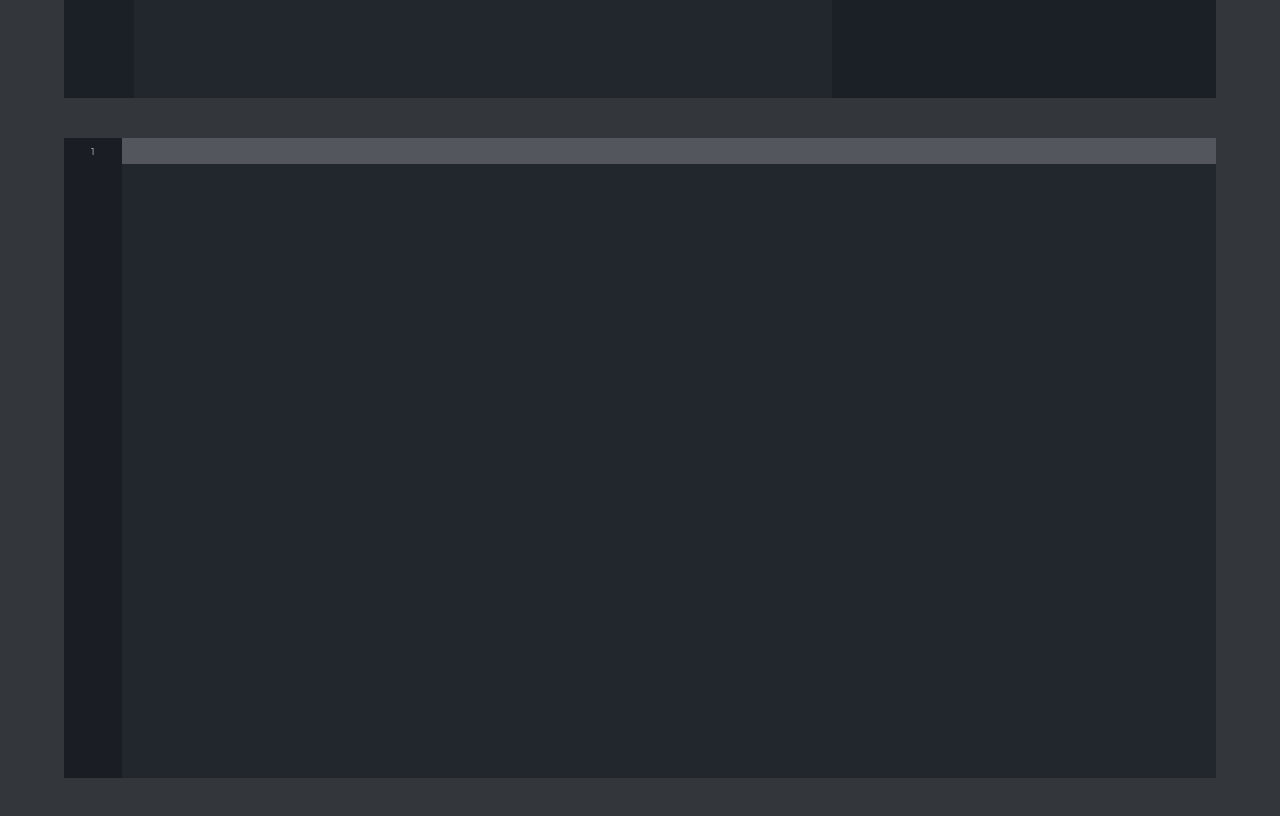
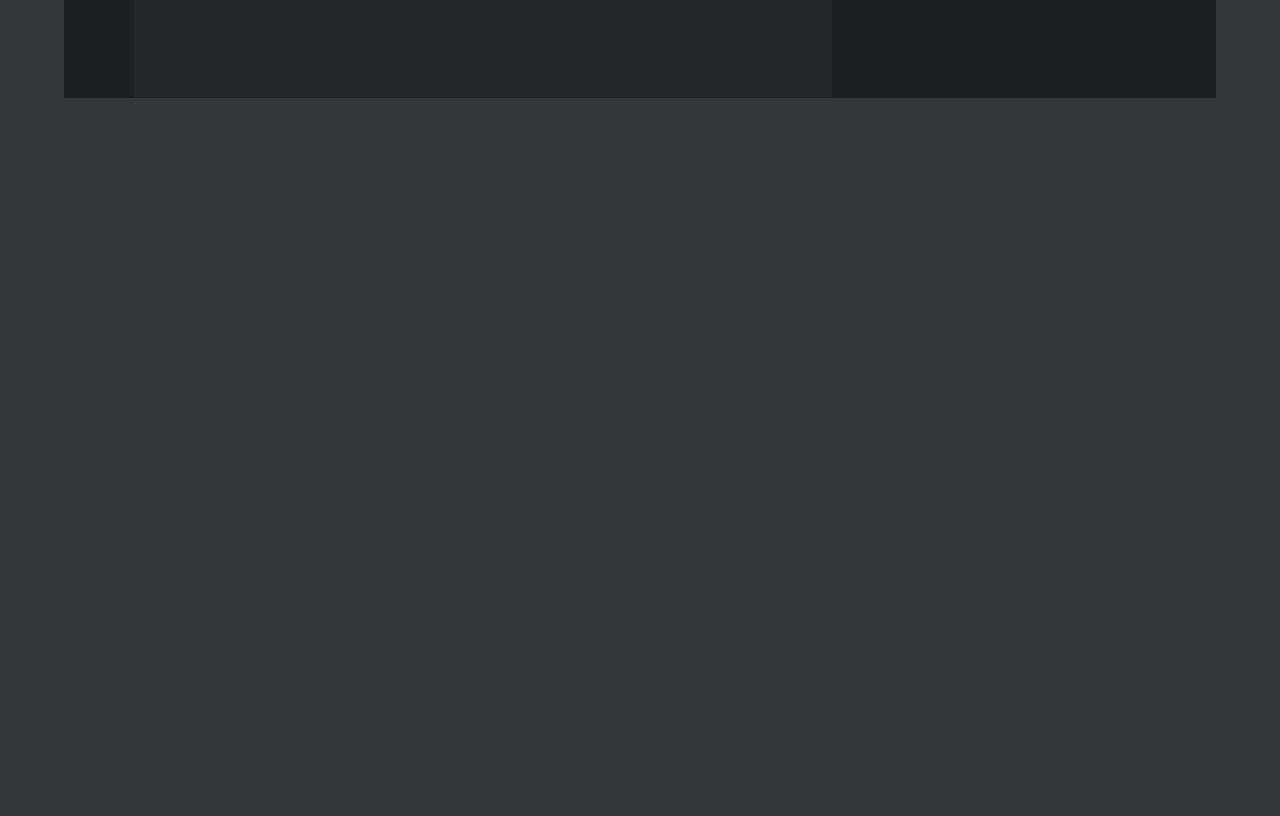
Before and after one commit to ashish25-bit/meg, a React (Create React App) app: page / in a window 1280 px wide. Shown: the part 680-1496 px from the top of the page. After the commit the page ends 800 px from the top, so only its background shows below. Built offline with nearby package versions, Linux system fonts and the light colour scheme.

Commit message:
functionality for adding tabs added, changing lines, pre tag instead of div tag for lines. sample editor removed, refs for lines removed.

```diff
--- a/src/App.css
+++ b/src/App.css
@@ -31,6 +31,10 @@
   .outputContainer {
     height: 45%;
   }
+
+  .editorContainer {
+    border-bottom: 1px solid #434242;
+  }
 }
 
 .editorContainer,
@@ -62,7 +66,7 @@
 
 .editorContainer .editor .editor-input {
   height: var(--editor-line-height);
-  background: rgba(255, 255, 255, 0.0);
+  background: var(--editor-current-line);
   color: #fff;
   padding: 0 10px;
   position: absolute;
@@ -80,8 +84,8 @@
   font-size: var(--editor-font-size);
 }
 .editorContainer .editor .editor-line.current-line {
-  background: var(--editor-current-line);
-  color: red;
+  opacity: 0;
+  pointer-events: none;
 }
 
 .editorContainer .gutter {
--- a/src/App.tsx
+++ b/src/App.tsx
@@ -2,14 +2,12 @@ import React, { Fragment } from 'react';
 import './App.css';
 import Header from './components/Header';
 import MainContainer from './components/MainContainer';
-import Sample from './components/Sample';
 
 const App: React.FC = () => {
   return (
     <Fragment>
       <Header />
       <MainContainer />
-      <Sample />
     </Fragment>
   );
 }
--- a/src/compiler/CodeAnalysis/Syntax/Lexer.ts
+++ b/src/compiler/CodeAnalysis/Syntax/Lexer.ts
@@ -46,9 +46,9 @@ export class Lexer {
             return new SyntaxToken('EOF', TokenKind.EndOfFileToken, null);
 
         // is a whiteSpace
-        if (ch === ' ') {
+        if (ch === ' ' || ch === '\t') {
             let str = "";
-            while (this.getChar() === ' ') {
+            while (this.getChar() === ' ' || this.getChar() === '\t') {
                 str = str + ' ';
                 this.next();
             }
--- a/src/components/Editor.tsx
+++ b/src/components/Editor.tsx
@@ -7,9 +7,7 @@ const Editor: React.FC = () => {
   const inputRef = useRef<HTMLInputElement>(null);
   const [lines, setLines] = useState(1);
   const [currentLine, setCurrentLine] = useState(1);
-  const [lineData, setLineData] = useState(Array<string>());
-  const lineRef = useRef(Array<HTMLDivElement>());
-  lineRef.current = Array<HTMLDivElement>();
+  const [lineData, setLineData] = useState([""]);
 
   const { setEditorData, run, editorData } = useContext(EditorContext);
 
@@ -33,22 +31,56 @@ const Editor: React.FC = () => {
     if (e.key === 'Enter') {
       e.preventDefault();
       run();
+
+      let newArray = [...lineData];
+      newArray[currentLine - 1] = `${editorData} `;
+
+      if (lines === currentLine)
+        newArray.push("");
+      else
+        newArray.splice(currentLine, 0, "")
+
+      setLineData(newArray);
       setLines(prevState => prevState + 1);
       setCurrentLine(prevState => prevState + 1);
-      setLineData(prevData => [...prevData, `__ ${editorData}`]);
       setEditorData("");
     }
+
+    if (e.code === 'Backspace' && editorData === '') {
+      let newArray = lineData.filter((_, index) =>
+        currentLine !== index + 1
+      )
+      setLineData(newArray);
+
+      if (currentLine !== 1) {
+        setLines(prevData => prevData - 1);
+        setCurrentLine(prevData => prevData - 1);
+        setEditorData(newArray[currentLine - 2]);
+      }
+    }
+
+    if (e.code === 'Tab') {
+      e.preventDefault();
+      const newEditorData = `${editorData}\t`;
+      setEditorData(newEditorData);
+    }
+
+  }
+
+  function onBlurEventCapture() {
+    let newArray = [...lineData];
+    newArray[currentLine - 1] = `${editorData} `;
+    setLineData(newArray);
   }
 
   function clickOnLine(lineIndex: number): void {
-    setEditorData(lineData[lineIndex]);
-    setCurrentLine(lineIndex+1)
-  }
-
-  function assignRef(el: HTMLDivElement) {
-    if (el) {
-      lineRef.current.push(el);
-    }
+    setEditorData(
+      lineData[lineIndex] === undefined ?
+        "" :
+        lineData[lineIndex]
+    );
+    setCurrentLine(lineIndex+1);
+    inputRef.current?.focus();
   }
 
   return (
@@ -69,22 +101,23 @@ const Editor: React.FC = () => {
           autoCorrect="off"
           autoComplete="off"
           autoFocus={true}
+          onBlur={() => onBlurEventCapture()}
         />
         {
           new Array(lines).fill(0).map((_, i) => (
-            <div
+            <pre
               className={i + 1 === currentLine ?
                 'current-line editor-line' :
                 'editor-line'}
               key={i}
               onClick={() => clickOnLine(i)}
-              ref={assignRef}
             >
               {i + 1 === currentLine ? "" : lineData[i]}
-            </div>
+            </pre>
           ))
         }
       </div>
+      {/* <button onClick={() => console.log(lineData)}>Click</button> */}
     </div>
   )
 }
--- a/src/components/Sample.tsx
+++ /dev/null
@@ -1,104 +0,0 @@
-import React, { useRef, useState } from 'react';
-
-const Sample = () => {
-
-	const [lines, setLines] = useState(1);
-	const [currentLine, setCurrentLine] = useState(1);
-	const ele = useRef<HTMLDivElement>(null);
-	const currentLineRef = useRef<HTMLDivElement>(null);
-	const inputRef = useRef<HTMLInputElement>(null);
-
-	function captureKeyDown(e: React.KeyboardEvent<HTMLInputElement>) {
-		if (e.key === 'Enter') {
-			e.preventDefault();
-			setLines(prevState => prevState + 1);
-			setCurrentLine(prevState => prevState + 1);
-		}
-	}
-
-	function inputText(e: React.FormEvent<HTMLInputElement>) {
-		if (currentLineRef.current && inputRef.current) {
-			inputRef.current.style.minWidth = `${currentLineRef.current.scrollWidth - 20}px`;
-			currentLineRef.current.innerText = inputRef.current.value;
-		}
-	}
-
-  return (
-    <div style={{ ...main, overflowY: 'auto', overflowX: 'hidden' }}>
-			<div style={{...gutter, textAlign: "center"}}>
-			{
-				new Array(lines).fill(0).map((_, index) => { return (
-					<div ref={ele} className='dead-center' style={number} key={index}>{index+1}</div>)
-				})
-			}
-			</div>
-			<div style={{...editor, position: 'relative', overflowX: 'auto'}}>
-				<input
-					ref={inputRef}
-					onKeyDown={e => captureKeyDown(e)}
-					onInput={e => inputText(e)}
-					style={{...input, position: 'absolute', zIndex: 100000, top: `${(lines-1)*26}px`}}
-				/>
-				{
-					new Array(lines).fill(0).map((_, index) => { return (
-						index + 1 === currentLine ?
-							<div ref={currentLineRef} key={index}
-							className='dead-center'
-							style={{
-								padding: '0 10px',
-								opacity: 0,
-								// background: 'red',
-								height:'26px',
-								minWidth: 'calc(100% - 20px)',
-								fontSize: '15px',
-							}}></div> :
-							<div style={{
-								height:'26px', padding: '0 10px',
-								minWidth: 'calc(100% - 20px)',
-								fontSize: '15px'
-							}} key={index} className="dead-center" ></div>
-					)})
-				}
-			</div>
-    </div>
-  )
-}
-
-const main = {
-	width: "90%",
-	margin: "40px auto",
-	height: "80vh",
-	background: "#22272E",
-	display: 'grid',
-	gridTemplateColumns: '5% 95%'
-};
-
-const gutter = {
-	background: "rgba(0, 0, 0, 0.25)",
-	top: "0",
-	left: '0',
-	color: '#fff'
-};
-
-const editor = {
-	background: "#22272E",
-	top: "0",
-	color: '#fff',
-	right: '0',
-};
-
-const input = {
-	height: '26px',
-	background: "#ffffff38",
-	minWidth: 'calc(100% - 20px)',
-	color: '#fff',
-	padding: '0 10px',
-	fontSize: '15px',
-}
-
-const number = {
-	height: '26px',
-	fontSize: '10px',
-}
-
-export default Sample;
--- a/src/index.css
+++ b/src/index.css
@@ -34,7 +34,7 @@
   padding: 0;
 }
 
-body, input, ::placeholder, textarea, button {
+body, input, ::placeholder, textarea, button, pre {
   font-family: Montserrat-Light;
 }
 
```
